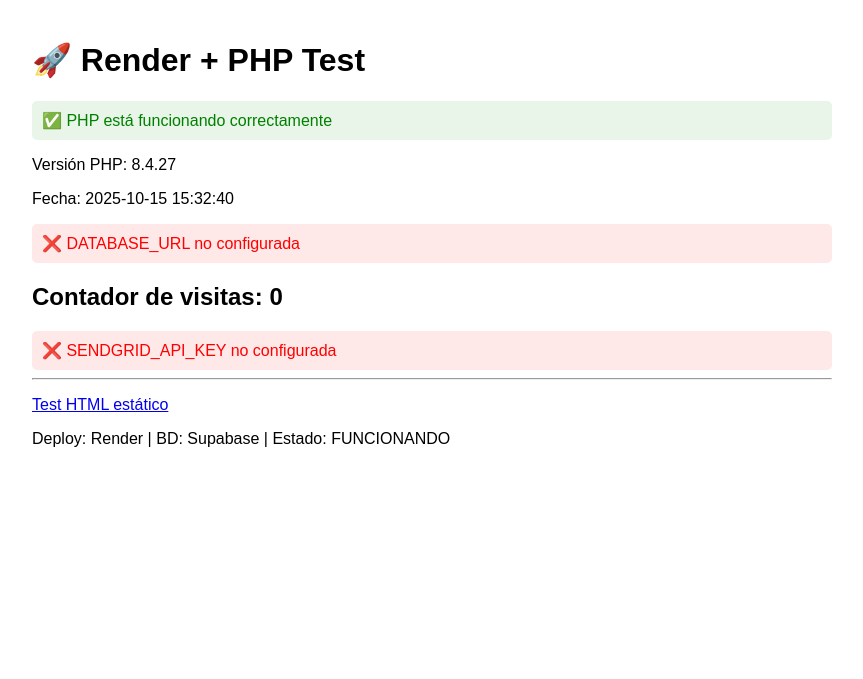
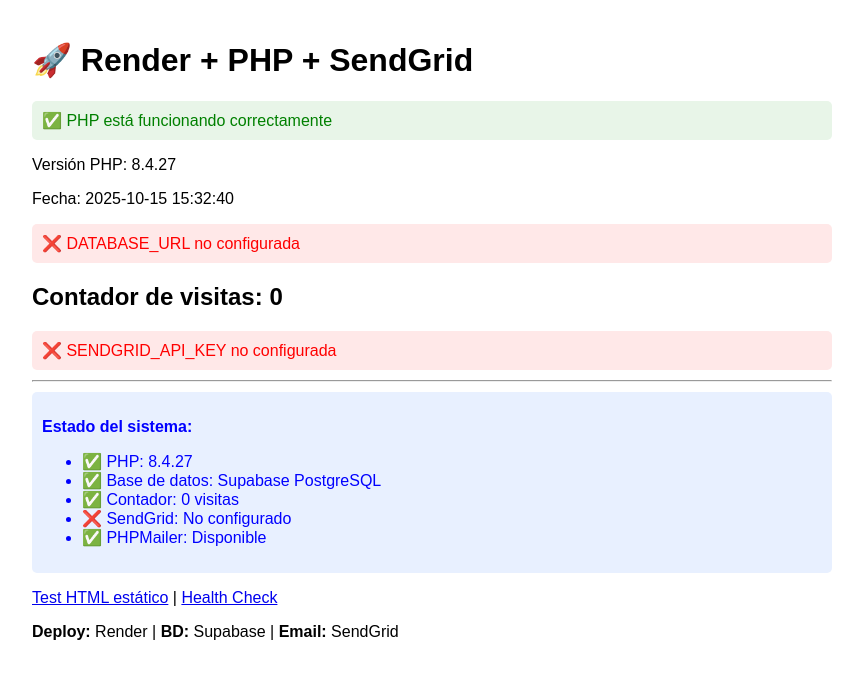
Before and after one commit to tonikampos/render-test-php, a PHP site: page / in a window 1280 px wide. Shown: the top 679 px of the page, without its empty margins (208-1071 px from the left). Run offline with PHP 8.4, Linux system fonts and the light colour scheme; some libraries are stand-ins or nearby versions.

Commit message:
Add SendGrid email functionality with PHPMailer - gradual implementation

```diff
--- a/index.php
+++ b/index.php
@@ -1,5 +1,5 @@
 <?php
-// VERSIÓN COMPLETAMENTE NUEVA Y SIMPLE
+// VERSIÓN CON ENVÍO DE EMAIL SEGURO
 error_reporting(E_ALL);
 ini_set('display_errors', 1);
 
@@ -7,22 +7,23 @@
 <html>
 <head>
     <meta charset='UTF-8'>
-    <title>Render Test - Funcionando</title>
+    <title>Render Test - Con SendGrid</title>
     <style>
         body { font-family: Arial, sans-serif; max-width: 800px; margin: 0 auto; padding: 20px; }
-        .success { color: green; background: #e8f5e8; padding: 10px; border-radius: 5px; }
-        .error { color: red; background: #ffe8e8; padding: 10px; border-radius: 5px; }
-        .info { color: blue; background: #e8f0ff; padding: 10px; border-radius: 5px; }
+        .success { color: green; background: #e8f5e8; padding: 10px; border-radius: 5px; margin: 10px 0; }
+        .error { color: red; background: #ffe8e8; padding: 10px; border-radius: 5px; margin: 10px 0; }
+        .info { color: blue; background: #e8f0ff; padding: 10px; border-radius: 5px; margin: 10px 0; }
+        .warning { color: orange; background: #fff3cd; padding: 10px; border-radius: 5px; margin: 10px 0; }
     </style>
 </head>
 <body>
-    <h1>🚀 Render + PHP Test</h1>";
+    <h1>🚀 Render + PHP + SendGrid</h1>";
 
 echo "<div class='success'>✅ PHP está funcionando correctamente</div>";
 echo "<p>Versión PHP: " . phpversion() . "</p>";
 echo "<p>Fecha: " . date('Y-m-d H:i:s') . "</p>";
 
-// Test básico de base de datos SIN dependencias externas
+// Test básico de base de datos
 $contador = 0;
 $db_status = '';
 
@@ -54,17 +55,84 @@
 echo $db_status;
 echo "<h2>Contador de visitas: $contador</h2>";
 
-// Info sobre SendGrid (sin intentar usar PHPMailer)
+// ---- NUEVA SECCIÓN: ENVÍO DE EMAIL ----
+$email_status = '';
 $sendgrid_key = getenv('SENDGRID_API_KEY');
+
 if ($sendgrid_key) {
     echo "<div class='info'>📧 SendGrid configurado (longitud: " . strlen($sendgrid_key) . ")</div>";
+
+    // Verificar si PHPMailer está disponible
+    if (file_exists('vendor/autoload.php')) {
+        try {
+            require_once 'vendor/autoload.php';
+
+            echo "<div class='success'>✅ PHPMailer cargado correctamente</div>";
+
+            // Intentar enviar email
+            try {
+                $mail = new PHPMailer\PHPMailer\PHPMailer(true);
+
+                // Configuración SMTP de SendGrid
+                $mail->isSMTP();
+                $mail->Host = 'smtp.sendgrid.net';
+                $mail->SMTPAuth = true;
+                $mail->Username = 'apikey';
+                $mail->Password = $sendgrid_key;
+                $mail->SMTPSecure = PHPMailer\PHPMailer\PHPMailer::ENCRYPTION_STARTTLS;
+                $mail->Port = 587;
+
+                // Configurar remitente y destinatario
+                $mail->setFrom('kampos@gmail.com', 'GaliTroco App');
+                $mail->addAddress('kampos@gmail.com', 'Toni');
+
+                // Contenido del email
+                $mail->isHTML(true);
+                $mail->Subject = '🎉 Nueva visita en GaliTroco - Render funcionando!';
+                $mail->Body = "
+                    <h1>🚀 ¡Visita detectada en tu app!</h1>
+                    <p>Tu aplicación de prueba en Render ha registrado una nueva visita.</p>
+                    <p><strong>Contador actual:</strong> $contador visitas</p>
+                    <p><strong>Fecha:</strong> " . date('Y-m-d H:i:s') . "</p>
+                    <p><strong>Estado:</strong> ✅ Sistema funcionando correctamente</p>
+                    <hr>
+                    <p><em>Deploy: Render | BD: Supabase | Email: SendGrid</em></p>
+                ";
+
+                // Enviar el email
+                $mail->send();
+                $email_status = "<div class='success'>🎉 ¡Email enviado exitosamente! Revisa tu bandeja de entrada.</div>";
+
+            } catch (Exception $e) {
+                $email_status = "<div class='error'>❌ Error enviando email: " . htmlspecialchars($e->getMessage()) . "</div>";
+            }
+
+        } catch (Exception $e) {
+            $email_status = "<div class='error'>❌ Error cargando PHPMailer: " . htmlspecialchars($e->getMessage()) . "</div>";
+        }
+    } else {
+        $email_status = "<div class='warning'>⚠️ PHPMailer no encontrado (vendor/autoload.php)</div>";
+    }
 } else {
-    echo "<div class='error'>❌ SENDGRID_API_KEY no configurada</div>";
+    $email_status = "<div class='error'>❌ SENDGRID_API_KEY no configurada</div>";
 }
 
+echo $email_status;
+
 echo "<hr>";
-echo "<p><a href='/static.html'>Test HTML estático</a></p>";
-echo "<p>Deploy: Render | BD: Supabase | Estado: FUNCIONANDO</p>";
+echo "<div class='info'>";
+echo "<p><strong>Estado del sistema:</strong></p>";
+echo "<ul>";
+echo "<li>✅ PHP: " . phpversion() . "</li>";
+echo "<li>✅ Base de datos: Supabase PostgreSQL</li>";
+echo "<li>✅ Contador: $contador visitas</li>";
+echo "<li>" . ($sendgrid_key ? "✅" : "❌") . " SendGrid: " . ($sendgrid_key ? "Configurado" : "No configurado") . "</li>";
+echo "<li>" . (file_exists('vendor/autoload.php') ? "✅" : "❌") . " PHPMailer: " . (file_exists('vendor/autoload.php') ? "Disponible" : "No disponible") . "</li>";
+echo "</ul>";
+echo "</div>";
+
+echo "<p><a href='/static.html'>Test HTML estático</a> | <a href='/healthcheck.php'>Health Check</a></p>";
+echo "<p><strong>Deploy:</strong> Render | <strong>BD:</strong> Supabase | <strong>Email:</strong> SendGrid</p>";
 
 echo "</body></html>";
 ?>
```
Also changed, not shown: 1 other file.
